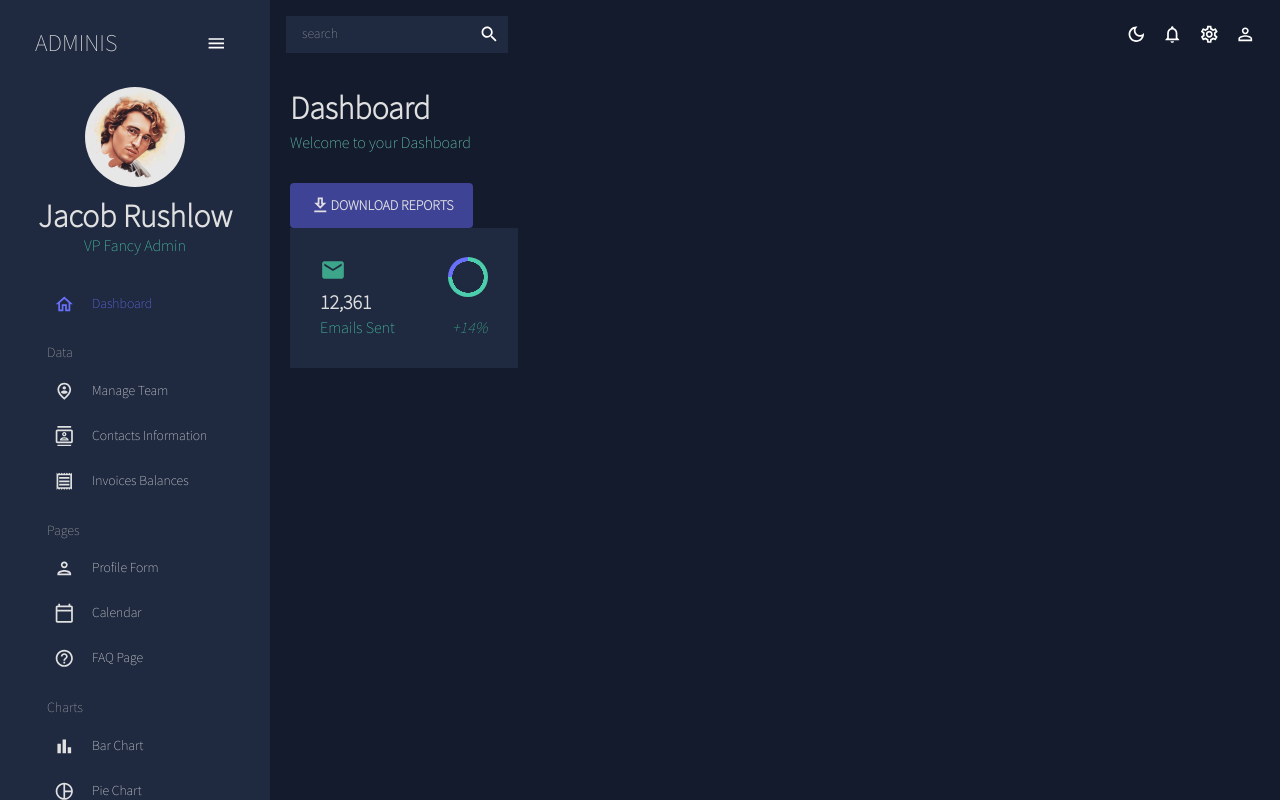
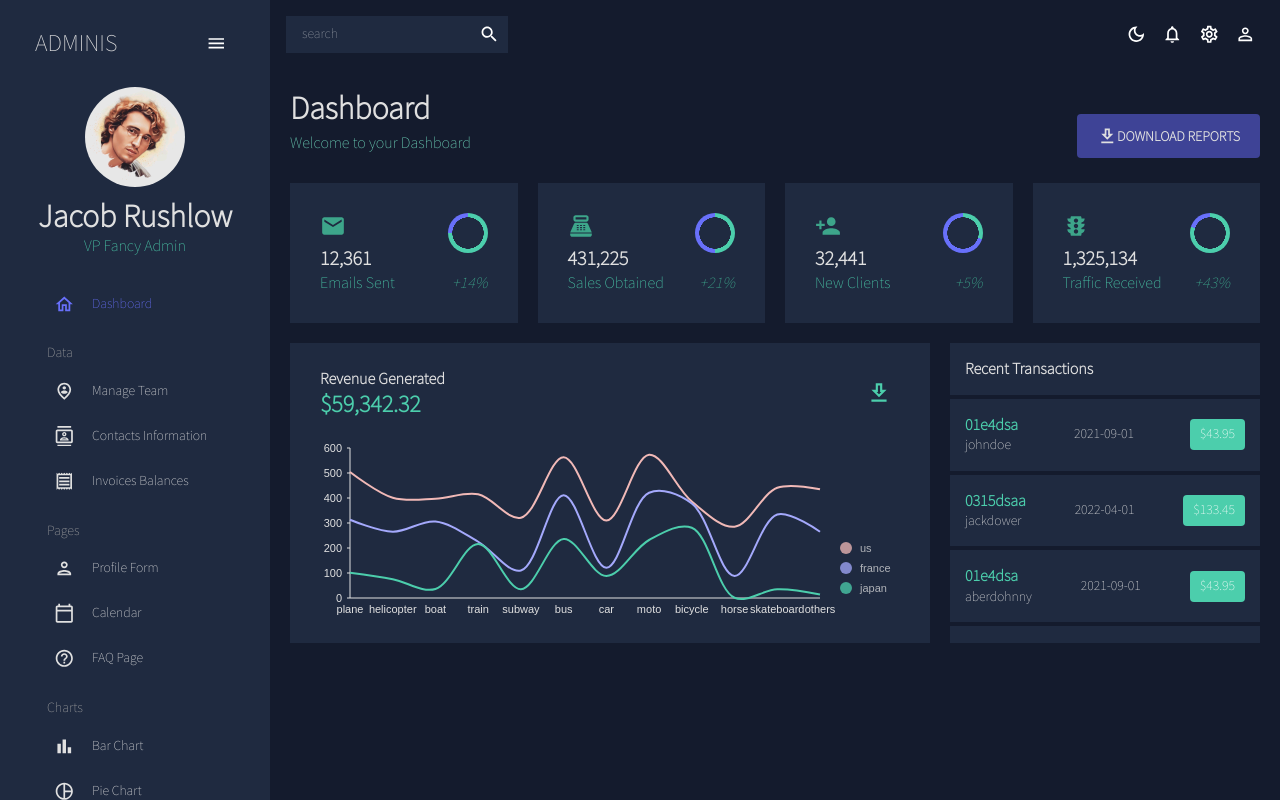
Before and after one commit to gheezl/MUI-practice, a React (Create React App) app: page / in a window 1280 px wide. Built offline with nearby package versions, Linux system fonts and the light colour scheme.

Commit message:
Filling out the dashboard

```diff
--- a/src/features/dashboard/index.jsx
+++ b/src/features/dashboard/index.jsx
@@ -17,7 +17,6 @@ const DashBoard = () => {
         <Box margin="20px">
             <Box display="flex" justifyContent="space-between" alignItems="center" >
                 <Header title="Dashboard" subtitle="Welcome to your Dashboard" />
-            </Box>
                 <Box>
                     <Button
                         sx={{backgroundColor: colors.blueAccent[700], color: colors.grey[100], fontSize: "14px", fontWeight: "bold", padding: "10px 20px"}}
@@ -26,6 +25,8 @@ const DashBoard = () => {
                         Download Reports
                     </Button>
                 </Box>
+            </Box>
+
             <Box
                 display="grid"
                 gridTemplateColumns="repeat(12, 1fr)"
@@ -49,6 +50,148 @@ const DashBoard = () => {
                         }
                     />
                 </Box>
+                <Box
+                    gridColumn="span 3"
+                    backgroundColor={colors.primary[400]}
+                    display="flex"
+                    alignItems="center"
+                    justifyContent="center"
+                >
+                    <StatBox
+                        title="431,225"
+                        subtitle="Sales Obtained"
+                        progress="0.50"
+                        increase="+21%"
+                        icon={
+                            <PointOfSale sx={{color: colors.greenAccent[600], fontSize: "26px"}} />
+                        }
+                    />
+                </Box>
+                <Box
+                    gridColumn="span 3"
+                    backgroundColor={colors.primary[400]}
+                    display="flex"
+                    alignItems="center"
+                    justifyContent="center"
+                >
+                    <StatBox
+                        title="32,441"
+                        subtitle="New Clients"
+                        progress="0.30"
+                        increase="+5%"
+                        icon={
+                            <PersonAdd sx={{color: colors.greenAccent[600], fontSize: "26px"}} />
+                        }
+                    />
+                </Box>
+                <Box
+                    gridColumn="span 3"
+                    backgroundColor={colors.primary[400]}
+                    display="flex"
+                    alignItems="center"
+                    justifyContent="center"
+                >
+                    <StatBox
+                        title="1,325,134"
+                        subtitle="Traffic Received"
+                        progress="0.80"
+                        increase="+43%"
+                        icon={
+                            <Traffic sx={{color: colors.greenAccent[600], fontSize: "26px"}} />
+                        }
+                    />
+                </Box>
+
+                <Box
+                    gridColumn="span 8"
+                    gridRow="span 2"
+                    backgroundColor={colors.primary[400]}
+                >
+                    <Box
+                        mt="25px"
+                        p="0 30px"
+                        display="flex "
+                        justifyContent="space-between"
+                        alignItems="center"
+                    >
+                        <Box>
+                            <Typography
+                                variant="h5"
+                                fontWeight="600"
+                                color={colors.grey[100]}
+                            >
+                                Revenue Generated
+                            </Typography>
+                            <Typography
+                                variant="h3"
+                                fontWeight="bold"
+                                color={colors.greenAccent[500]}
+                            >
+                                $59,342.32
+                            </Typography>
+                        </Box>
+                        <Box>
+                            <IconButton>
+                                <DownloadOutlined
+                                sx={{ fontSize: "26px", color: colors.greenAccent[500] }}
+                                />
+                            </IconButton>
+                        </Box>
+                    </Box>
+                    <Box height="250px" m="-20px 0 0 0">
+                        <LineChart isDashboard={true} />
+                    </Box>
+                </Box>
+                    <Box
+                        gridColumn="span 4"
+                        gridRow="span 2"
+                        backgroundColor={colors.primary[400]}
+                        overflow="auto"
+                    >
+                    <Box
+                        display="flex"
+                        justifyContent="space-between"
+                        alignItems="center"
+                        borderBottom={`4px solid ${colors.primary[500]}`}
+                        colors={colors.grey[100]}
+                        p="15px"
+                    >
+                        <Typography color={colors.grey[100]} variant="h5" fontWeight="600">
+                        Recent Transactions
+                        </Typography>
+                    </Box>
+                    {mockTransactions.map((transaction, i) => (
+                        <Box
+                            key={`${transaction.txId}-${i}`}
+                            display="flex"
+                            justifyContent="space-between"
+                            alignItems="center"
+                            borderBottom={`4px solid ${colors.primary[500]}`}
+                            p="15px"
+                        >
+                        <Box>
+                            <Typography
+                                color={colors.greenAccent[500]}
+                                variant="h5"
+                                fontWeight="600"
+                            >
+                                {transaction.txId}
+                            </Typography>
+                            <Typography color={colors.grey[100]}>
+                                {transaction.user}
+                            </Typography>
+                        </Box>
+                        <Box color={colors.grey[100]}>{transaction.date}</Box>
+                        <Box
+                            backgroundColor={colors.greenAccent[500]}
+                            p="5px 10px"
+                            borderRadius="4px"
+                        >
+                            ${transaction.cost}
+                        </Box>
+                        </Box>
+                    ))}
+                    </Box>
             </Box>
         </Box>
     )
```
Lines whose indentation alone changed are shown as unchanged.
